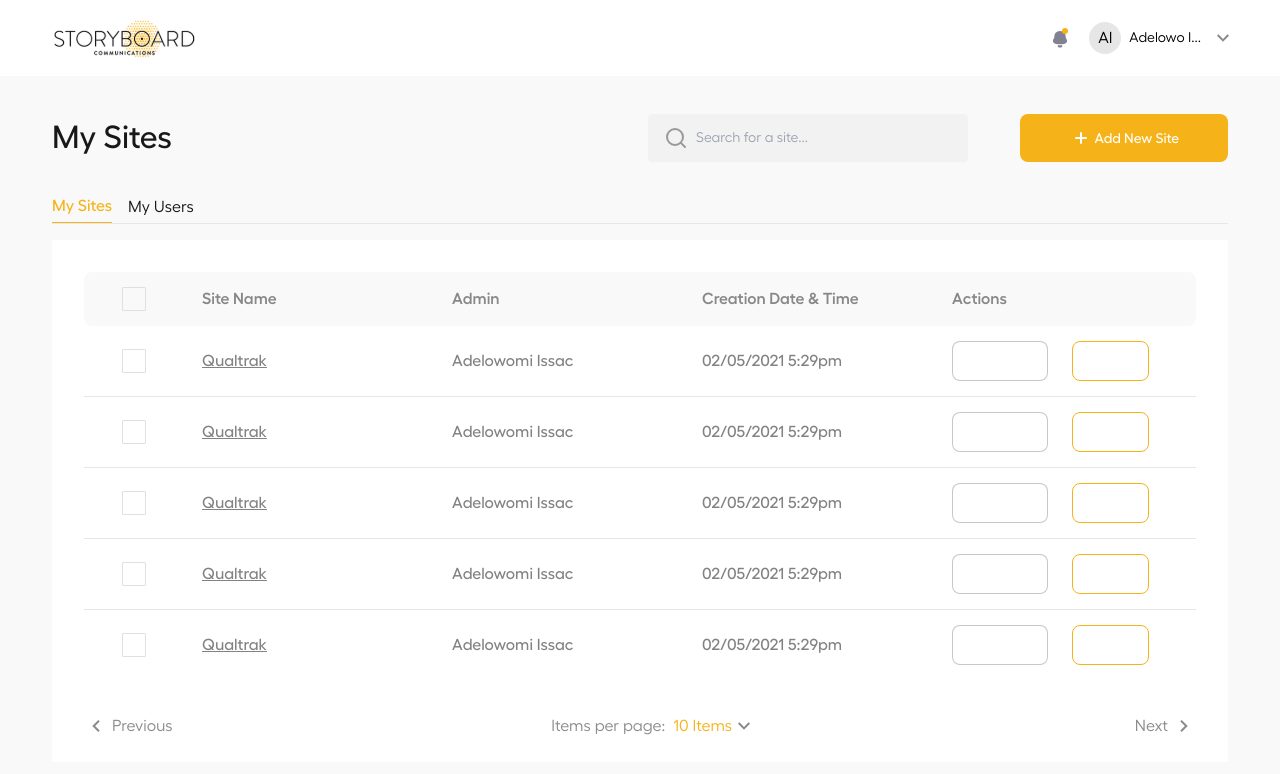
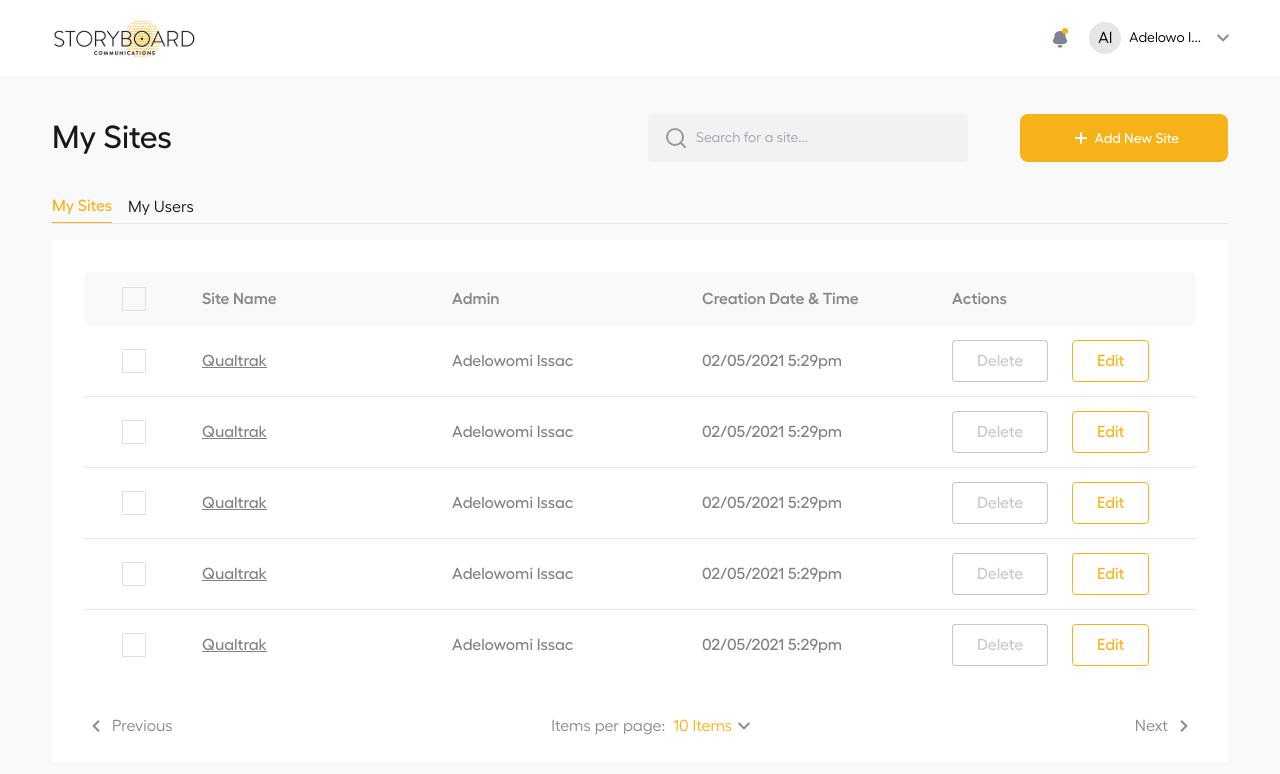
Before and after one commit to Joponpin2000/storyboard, a Next.js app: page / in a window 1280 px wide. Shown: the top 774 px of the page. Built offline with nearby package versions, Linux system fonts and the light colour scheme.

Commit message:
feat: added font

```diff
--- a/components/molecules/SitesTableView.tsx
+++ b/components/molecules/SitesTableView.tsx
@@ -15,8 +15,10 @@ const SitesTableView = () => {
 
     admin: "Adelowomi Issac",
     creation: "02/05/2021 5:29pm",
+    _id: Math.random().toString(),
   });
   const [selectedRow, setSelectedRow] = useState(null);
+  const [selectedSites, setSelectedSites] = useState<any[]>([]);
   type modalTypes = "delete" | "edit";
   const [modal, setModal] = useState<{ type: modalTypes; open: boolean }>({
     type: "edit",
@@ -42,23 +44,32 @@ const SitesTableView = () => {
           {
             key: "delete",
             element: (
-              <Button
-                text="Delete"
-                size="small"
-                variant="secondary"
-                outline={true}
-              />
+              <button
+                type="button"
+                className="bg-[#ffffff] border border-[#181818] border-opacity-[24%] text-[#181818] text-opacity-[24%] py-2 px-6 rounded"
+              >
+                Delete
+              </button>
             ),
           },
           {
             key: "edit",
-            element: <Button text="Edit" size="small" outline />,
+            element: (
+              <button
+                type="button"
+                className="bg-[#ffffff] border border-[#F6B319] text-[#F6B319] py-2 px-6 rounded"
+              >
+                Edit
+              </button>
+            ),
           },
         ]}
         id="My-Sites"
+        selected={selectedSites}
+        onSelect={(selectedIds: any) => setSelectedSites(selectedIds)}
       />
       {modal.type === "delete" && modal.open && (
-        <DeleteSiteModal close={() => setModal({ ...modal, open: false })} />
+        <DeleteSiteModal close={() => setModal({ ...modal, open: false })} onClick />
       )}
       {modal.type === "edit" && modal.open && (
         <EditSiteModal close={() => setModal({ ...modal, open: false })} />
--- a/components/organisms/DeleteSiteModal.tsx
+++ b/components/organisms/DeleteSiteModal.tsx
@@ -4,8 +4,9 @@ import BinIcon from "../atoms/vectors/BinIcon";
 import Modal from "../molecules/Modal";
 interface PropTypes {
   close: Function;
+  onClick: Function;
 }
-const DeleteSiteModal = ({ close = () => {} }: PropTypes) => {
+const DeleteSiteModal = ({ close = () => {}, onClick = () => {} }: PropTypes) => {
   return (
     <Modal width="w-96" close={close} showCloseBtn={false}>
       <div>
--- a/components/organisms/Table.tsx
+++ b/components/organisms/Table.tsx
@@ -16,7 +16,7 @@ interface PropTypes {
     element: ReactElement | ((row: any) => ReactElement);
     key: string;
   }[];
-  selected?: Array<string>;
+  selected?: Array<number>;
   onSelect?: Function;
   selectKey?: string;
 }
@@ -38,6 +38,11 @@ const Table = ({
     else onSelect([]);
   };
 
+  const toggleSelect = (id: number) => {
+    if (selected.length !== tableData.length)
+      onSelect(tableData.map((row: any, rowIndex) => rowIndex));
+    else onSelect([]);
+  };
   return (
     <div className="w-full p-8 bg-white pb-0 flex-grow h-full overflow-y-auto flex flex-col">
       <div className="flex-grow overflow-y-hidden flex flex-col">
@@ -47,9 +52,7 @@ const Table = ({
               <th className="w-28">
                 <CheckBox
                   onChange={(value: boolean) => toggleSelectAll(value)}
-                  value={
-                    tableData.length > 1 && selected.length === tableData.length
-                  }
+                  value={selected.length === tableData.length ? true : false}
                 />
               </th>
               {headings.map((heading, headingIndex) => (
@@ -72,19 +75,8 @@ const Table = ({
                 >
                   <td className="w-28">
                     <CheckBox
-                      value={selected.indexOf(row[selectKey]) !== -1}
-                      // value={row.id || row._id || rowIndex}
-                      onChange={(value: boolean) => {
-                        let ids: string[] = [];
-                        if (!value) {
-                          ids = selected.concat(row[selectKey]);
-                        } else {
-                          const ids = selected.filter(
-                            (id: string) => id !== row[selectKey]
-                          );
-                        }
-                        onSelect(ids);
-                      }}
+                      value={selected.includes(rowIndex) ? true : false}
+                      onChange={() => toggleSelect(rowIndex)}
                     />
                   </td>
                   {headings.map((col, colIndex) => (
```
